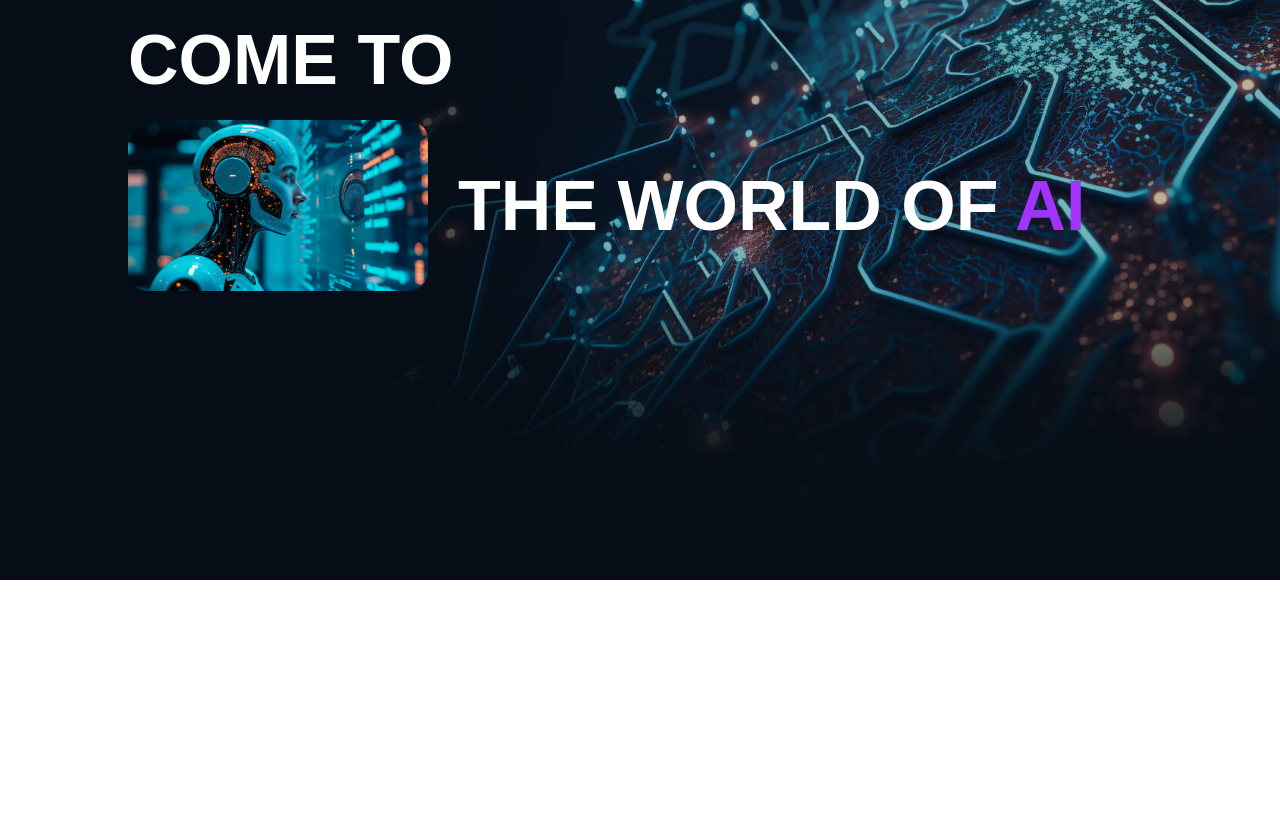
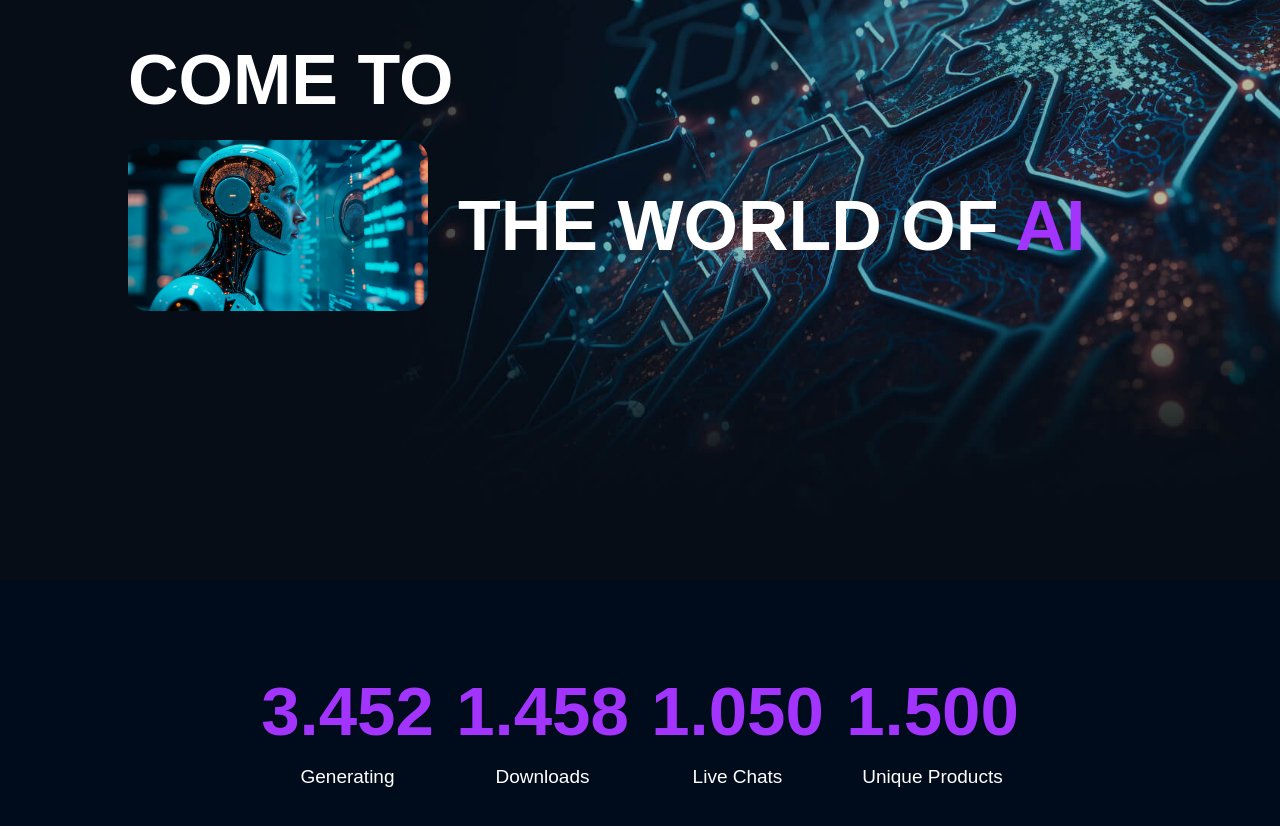
Before and after one commit to Jawad-Nassiri/alupz-project, a React (Create React App) app: page / in a window 1280 px wide. Shown: the part 220-1046 px from the top of the page. Before the commit the page ends 800 px from the top, so only its background shows below. Built offline with nearby package versions, Linux system fonts and the light colour scheme.

Commit message:
add stats section

```diff
--- a/src/App.js
+++ b/src/App.js
@@ -1,7 +1,11 @@
-import Header from './components/Header/Header';
+import Header from "./components/Header/Header";
+import Stats from "./components/Stats/Stats";
 
 export default function App() {
   return (
-    <Header />
+    <div className="app">
+      <Header />
+      <Stats />
+    </div>
   );
 }
--- a/src/components/Header/Header.css
+++ b/src/components/Header/Header.css
@@ -4,43 +4,3 @@
   background-size: cover;
   position: relative;
 }
-
-.hero {
-  display: flex;
-  flex-direction: column;
-  color: #fff;
-  padding-top: 100px;
-  text-transform: uppercase;
-  position: absolute;
-  left: 10%;
-}
-
-.title {
-  font-size: 70px;
-  font-weight: 700;
-  margin-bottom: 20px;
-}
-
-.subtitle {
-  display: flex;
-  align-items: center;
-  justify-content: center;
-  gap: 30px;
-}
-
-.subtitle img {
-  width: 300px;
-  height: auto;
-  border-radius: 20px;
-}
-
-.subtitle h1 {
-  font-size: 70px;
-  font-weight: 700;
-  margin: 0;
-  text-align: left;
-}
-
-.subtitle h1 span {
-  color: #a234fd;
-}
--- a/src/components/Header/Header.jsx
+++ b/src/components/Header/Header.jsx
@@ -1,24 +1,13 @@
 import headerBanner from "../../images/header/header-banner.jpg";
-import headerSubBanner from "../../images/header/header-subbanner.jpg";
 import "./Header.css";
-import Nav from "./Nav";
+import Nav from "./Nav/Nav";
+import Hero from "./Hero/Hero";
 
 export default function Header() {
   return (
     <div className="header" style={{ backgroundImage: `url(${headerBanner})` }}>
-
       <Nav />
-      <div className="hero">
-        <h1 className="title">Come to</h1>
-
-        <div className="subtitle">
-          <img src={headerSubBanner} alt="AI" />
-          <h1>
-            The world of <span>AI</span>
-          </h1>
-        </div>
-      </div>
-
+      <Hero />
     </div>
   );
 }
--- /dev/null
+++ b/src/components/Header/Hero/Hero.css
@@ -0,0 +1,41 @@
+
+.hero {
+  display: flex;
+  flex-direction: column;
+  color: #fff;
+  padding-top: 100px;
+  text-transform: uppercase;
+  position: absolute;
+  left: 10%;
+  top: 20%;
+}
+
+.title {
+  font-size: 70px;
+  font-weight: 700;
+  margin-bottom: 20px;
+}
+
+.subtitle {
+  display: flex;
+  align-items: center;
+  justify-content: center;
+  gap: 30px;
+}
+
+.subtitle img {
+  width: 300px;
+  height: auto;
+  border-radius: 20px;
+}
+
+.subtitle h1 {
+  font-size: 70px;
+  font-weight: 700;
+  margin: 0;
+  text-align: left;
+}
+
+.subtitle h1 span {
+  color: #a234fd;
+}
--- /dev/null
+++ b/src/components/Header/Hero/Hero.jsx
@@ -0,0 +1,17 @@
+import "./Hero.css";
+import headerSubBanner from "../../../images/header/header-subbanner.jpg";
+
+export default function Hero() {
+  return (
+    <div className="hero">
+      <h1 className="title">Come to</h1>
+
+      <div className="subtitle">
+        <img src={headerSubBanner} alt="AI" />
+        <h1>
+          The world of <span>AI</span>
+        </h1>
+      </div>
+    </div>
+  );
+}
--- a/src/components/Header/Nav.css
+++ b/src/components/Header/Nav/Nav.css
@@ -1,8 +1,10 @@
 .container {
   width: 100%;
-  padding: 30px 60px;
+  padding: 20px 60px;
   position: sticky;
   top: 0;
+  background: #000c1c;
+  z-index: 999;
 }
 
 .nav {
@@ -10,6 +12,7 @@
   align-items: center;
   justify-content: space-around;
   height: 80px;
+
 }
 
 .nav .logo img {
--- a/src/components/Header/Nav.jsx
+++ b/src/components/Header/Nav/Nav.jsx
@@ -1,5 +1,5 @@
 import "./Nav.css";
-import logo from '../../images/white-logo.png';
+import logo from '../../../images/white-logo.png';
 import { FaSearch } from 'react-icons/fa';
 
 export default function Nav() {
--- /dev/null
+++ b/src/components/Stats/StatBox/StatBox.css
@@ -0,0 +1,28 @@
+.stat-box-container {
+  width: 100%;
+  height: 300px;
+  display: flex;
+  align-items: center;
+  justify-content: center;
+  gap: 15px;
+}
+
+.stat-box {
+  display: flex;
+  flex-direction: column;
+  align-items: center;
+  justify-content: center;
+  gap: 15px;
+}
+
+.value {
+  font-size: 69px;
+  font-weight: 600;
+  color: #a234fd;
+  display: flex;
+}
+
+.label {
+  color: #fff;
+  font-size: 19px;
+}
--- /dev/null
+++ b/src/components/Stats/StatBox/StatBox.jsx
@@ -0,0 +1,12 @@
+import "./StatBox.css";
+
+export default function StatBox({ value, label }) {
+  return (
+    <div className="stat-box-container">
+      <div className="stat-box">
+        <span className="value">{value}</span>
+        <span className="label">{label}</span>
+      </div>
+    </div>
+  );
+}
--- /dev/null
+++ b/src/components/Stats/Stats.css
@@ -0,0 +1,9 @@
+.stat-container {
+  height: 300px;
+  width: 100%;
+  display: flex;
+  align-items: center;
+  justify-content: center;
+  padding: 0 250px;
+  background: #000c1c;
+}
--- /dev/null
+++ b/src/components/Stats/Stats.jsx
@@ -0,0 +1,13 @@
+import "./Stats.css";
+import StatBox from "./StatBox/StatBox";
+
+export default function Stats() {
+  return (
+    <div className="stat-container">
+      <StatBox value="3.452" label="Generating" />
+      <StatBox value="1.458" label="Downloads" />
+      <StatBox value="1.050" label="Live Chats" />
+      <StatBox value="1.500" label="Unique Products" />
+    </div>
+  );
+}
```
